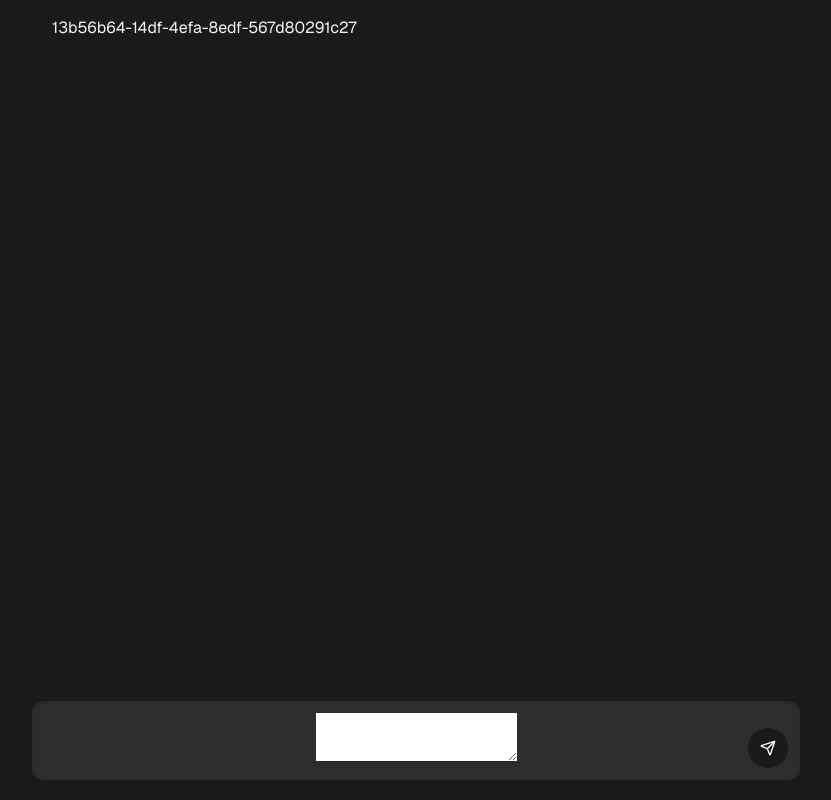
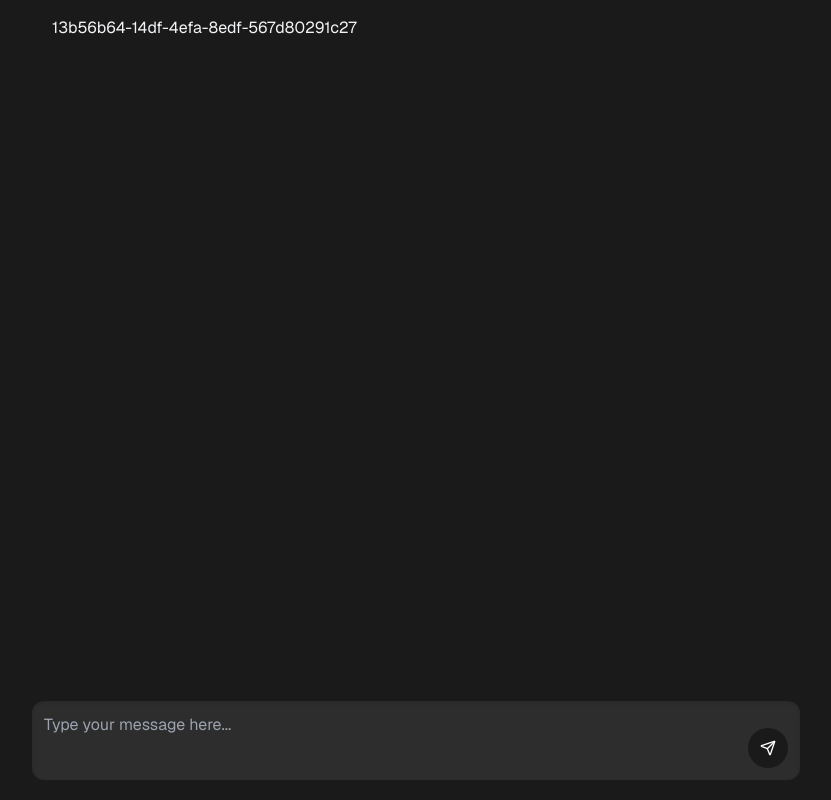
Before and after one commit to Gr1shma/g7-chat, a Next.js app: page /chat in a window 1280 px wide. Shown: the whole page, without its empty margins (220-1051 px from the left). Built offline with nearby package versions, Linux system fonts and the light colour scheme.

Commit message:
build: prompt text area

```diff
--- /dev/null
+++ b/src/components/pormpt-textare.tsx
@@ -0,0 +1,28 @@
+"use client";
+
+import * as React from "react";
+import { cn } from "~/lib/utils";
+
+const PromptTextarea = React.forwardRef<
+    HTMLTextAreaElement,
+    React.ComponentProps<"textarea">
+>(({ className, ...props }, ref) => {
+    const handleInput = (e: React.ChangeEvent<HTMLTextAreaElement>) => {
+        e.target.style.height = "48px";
+        e.target.style.height = `${Math.min(e.target.scrollHeight, 240)}px`;
+    };
+    return (
+        <textarea
+            placeholder="Type your message here..."
+            className={cn(
+                "h-auto max-h-[240px] min-h-[48px] w-full resize-none overflow-y-auto bg-transparent text-base leading-6 text-neutral-100 outline-none disabled:opacity-0",
+                className
+            )}
+            ref={ref}
+            onInput={handleInput}
+            {...props}
+        />
+    );
+});
+
+export { PromptTextarea };
--- a/src/modules/chat/ui/components/chat-input.tsx
+++ b/src/modules/chat/ui/components/chat-input.tsx
@@ -5,6 +5,7 @@ import type { ChatRequestOptions } from "ai";
 import { Button } from "~/components/ui/button";
 import { Send as SendIcon } from "lucide-react";
 import { useCallback } from "react";
+import { PromptTextarea } from "~/components/pormpt-textare";
 
 interface ChatInputProps {
     chatId: string;
@@ -37,8 +38,8 @@ export function ChatInputForm({
 
     return (
         <div>
-            <textarea
-                className="text-black outline-none disabled:opacity-0"
+            <PromptTextarea
+                className="text-neutral-100 outline-none disabled:opacity-0"
                 value={input}
                 onChange={handleInput}
                 onKeyDown={(event) => {
```
